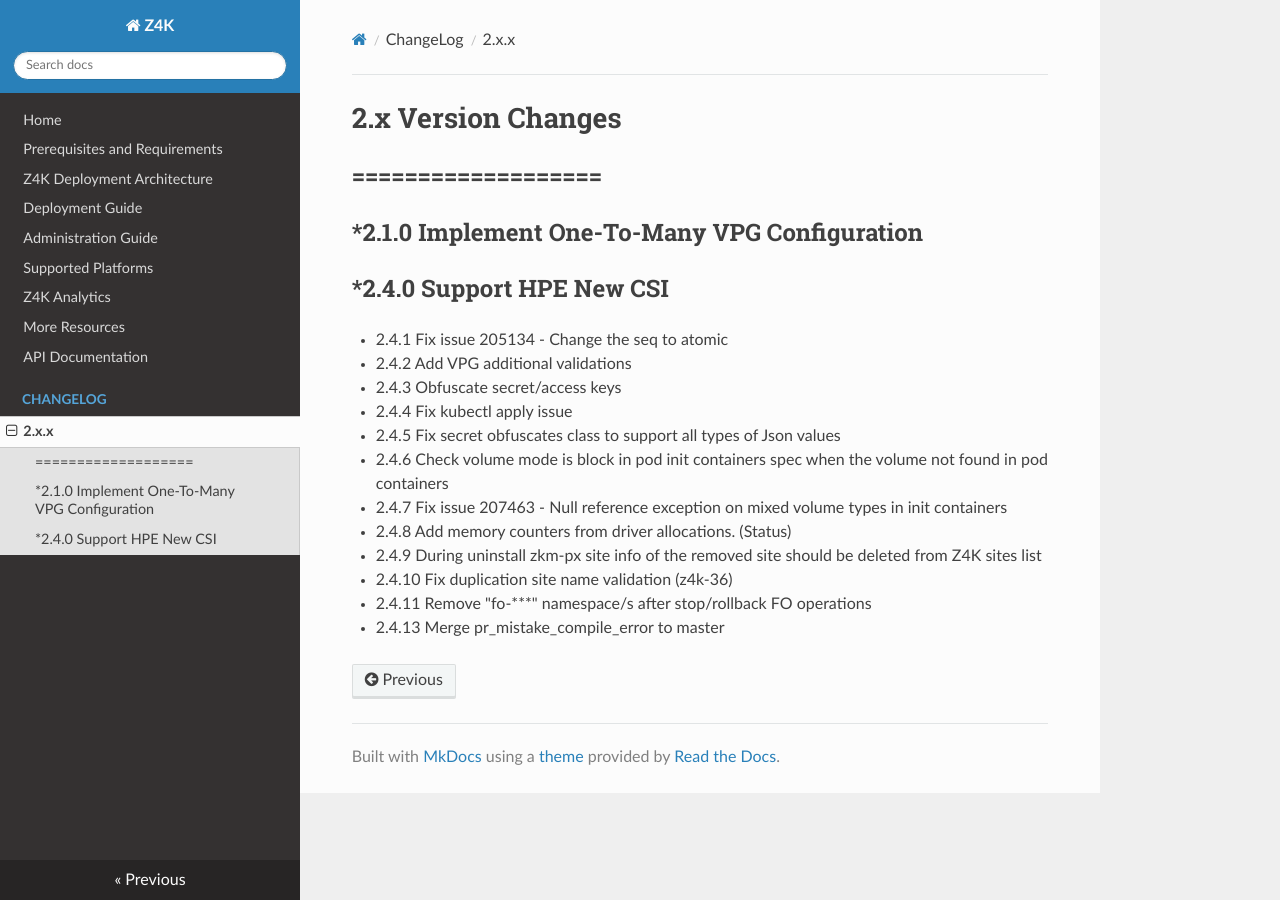
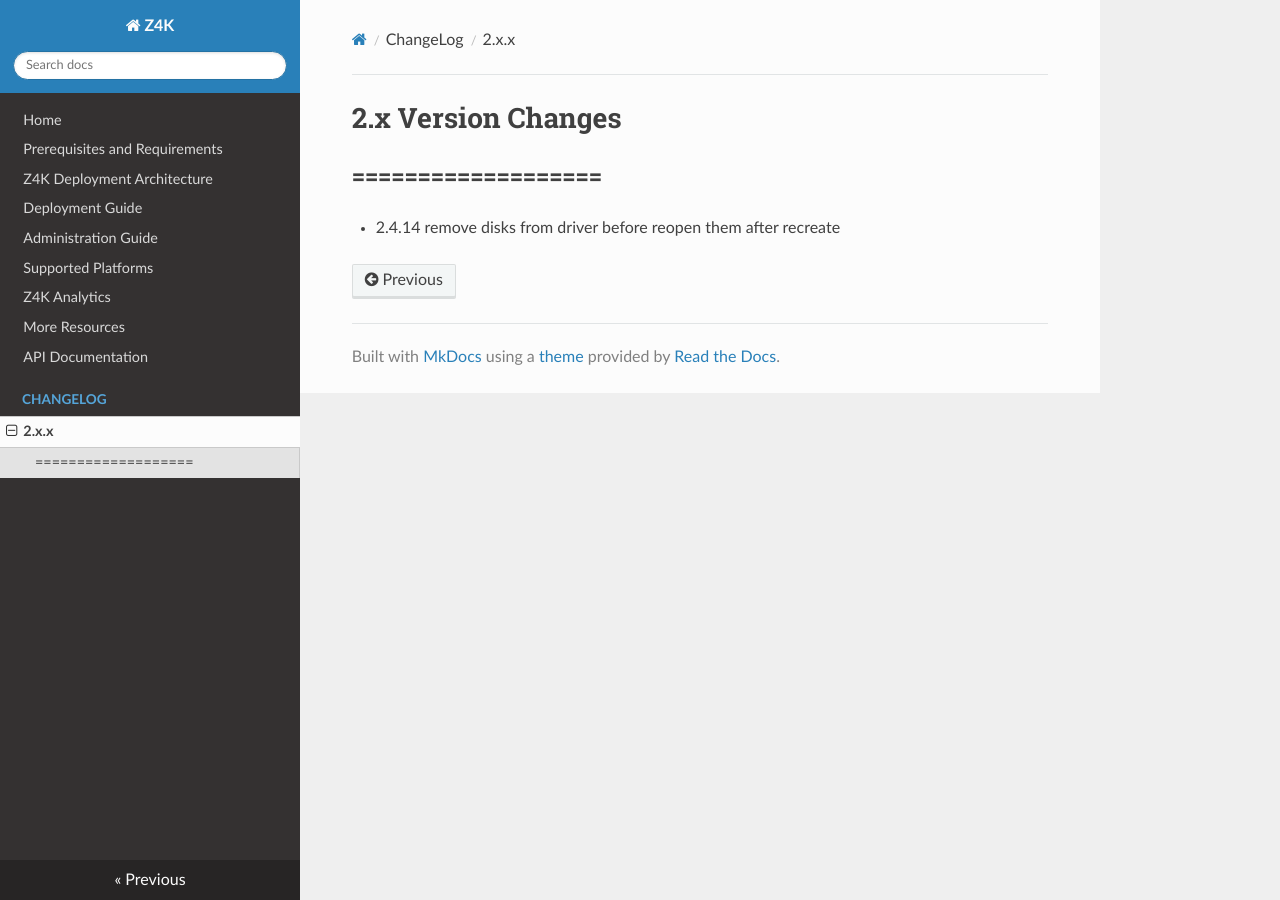
Before and after one commit to ZertoPublic/Z4K, an MkDocs documentation site: the page built from docs/changes/version2.x.x.md, in a window 1280 px wide. Built offline with MkDocs 1.6.1, drawn with Linux system fonts in a browser that asks for light colours.

Commit message:
commit all changes on branch :2.4.14 for version:2.4.14

```diff
--- a/docs/changes/version2.x.x.md
+++ b/docs/changes/version2.x.x.md
@@ -2,19 +2,4 @@
 ===================
 ===================
 -------------------
-*2.1.0 Implement One-To-Many VPG Configuration
-----------------------------------------------
-*2.4.0 Support HPE New CSI
---------------------------
-* 2.4.1 Fix issue 205134 - Change the seq to atomic
-* 2.4.2 Add VPG additional validations
-* 2.4.3 Obfuscate secret/access keys
-* 2.4.4 Fix kubectl apply issue
-* 2.4.5 Fix secret obfuscates class to support all types of Json values
-* 2.4.6 Check volume mode is block in pod init containers spec when the volume not found in pod containers
-* 2.4.7 Fix issue 207463 - Null reference exception on mixed volume types in init containers
-* 2.4.8 Add memory counters from driver allocations. (Status)
-* 2.4.9 During uninstall zkm-px site info of the removed site should be deleted from Z4K sites list
-* 2.4.10 Fix duplication site name validation (z4k-36)
-* 2.4.11 Remove "fo-***" namespace/s after stop/rollback FO operations
-* 2.4.13 Merge pr_mistake_compile_error to master
+* 2.4.14 remove disks from driver before reopen them after recreate
```
